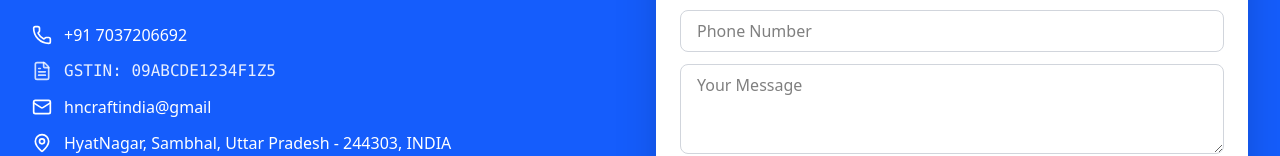
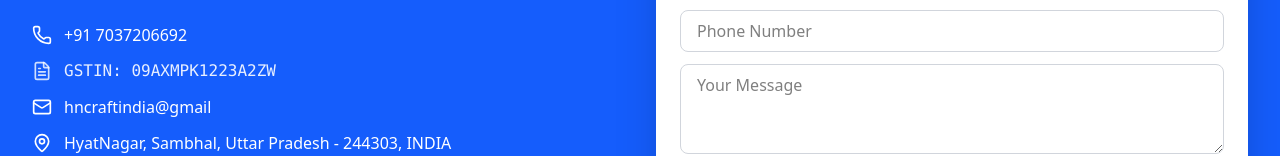
Before and after one commit to asifkl786/brick_machine, a React (Vite) app in the folder brick-machine-website/: page / in a window 1280 px wide. Shown: the part 2591-2747 px from the top of the page. Built offline with nearby package versions, Linux system fonts and the light colour scheme.

Commit message:
Update GSTIN date 2021

```diff
--- a/brick-machine-website/src/components/Landing.jsx
+++ b/brick-machine-website/src/components/Landing.jsx
@@ -429,7 +429,7 @@ const Landing = () => {
                 {/* GSTIN Number - NAYA ADD KIYA */}
                 <div className="flex items-center space-x-3">
                   <FileText className="h-5 w-5 text-white/80" />
-                  <span className="text-white/90 font-mono">GSTIN: 09ABCDE1234F1Z5</span> {/* font-mono for code style */}
+                  <span className="text-white/90 font-mono">GSTIN: 09AXMPK1223A2ZW</span> {/* font-mono for code style */}
                 </div>
                 <div className="flex items-center space-x-3">
                   <Mail className="h-5 w-5" />
```
